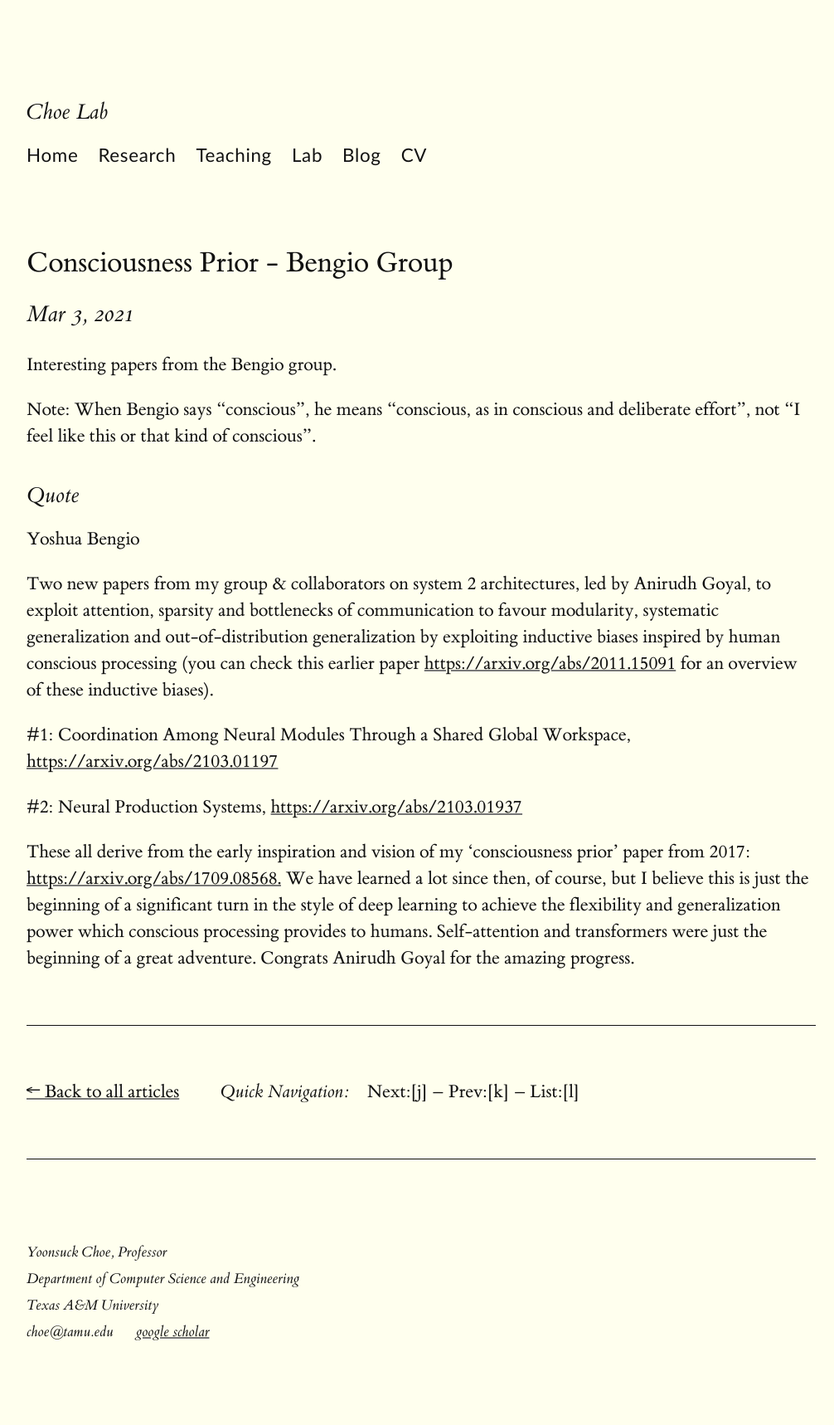
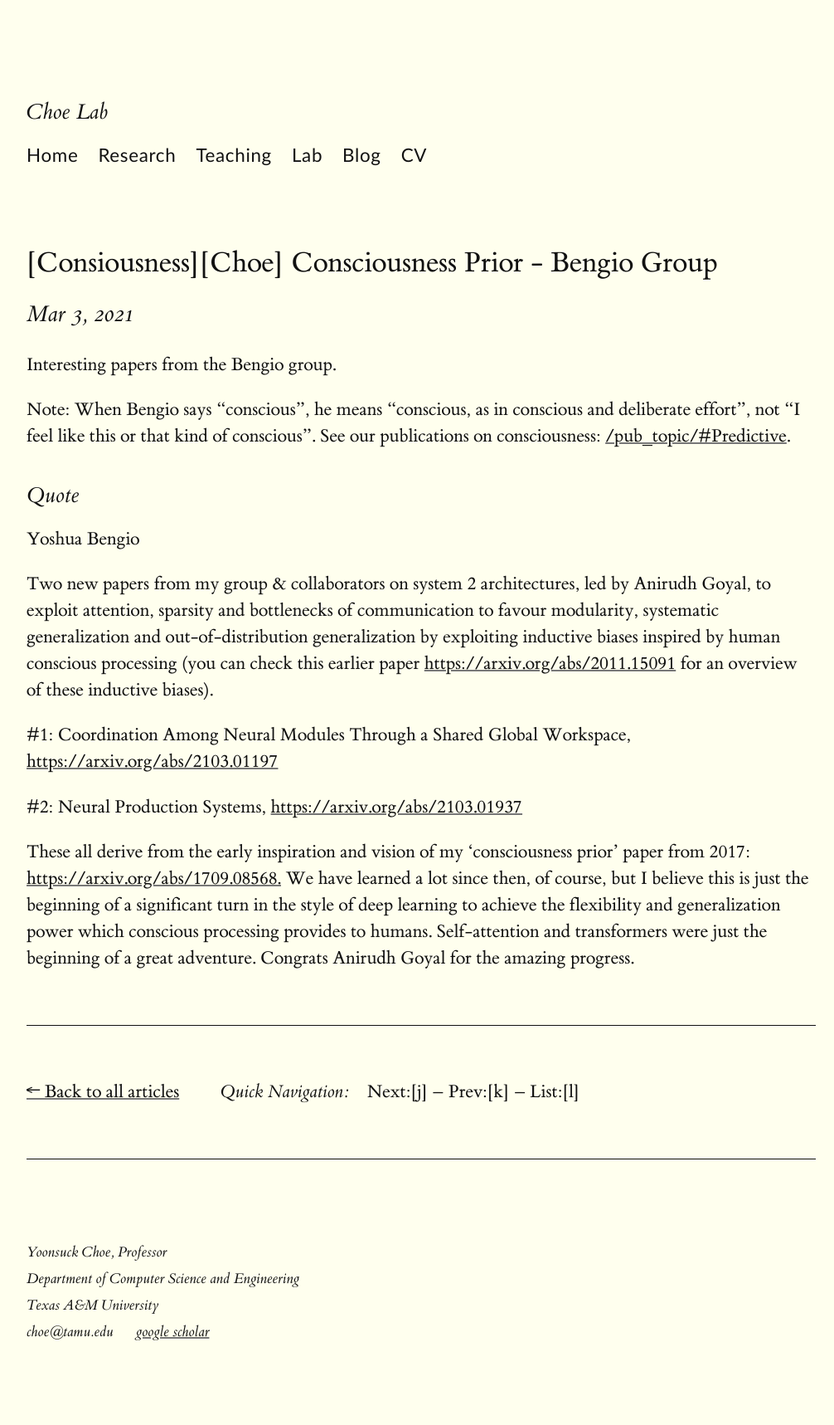
Before and after one commit to yschoe/yschoe.github.io, a Jekyll site: the page built from _posts/2021-03-03-Consciousness-prior---Bengio-group.markdown, in a window 1280 px wide. Shown: the whole page at 83% size, without its empty margins (128-1134 px from the left). Built offline with Jekyll 4.4.1, drawn with Linux system fonts in a browser that asks for light colours.

Commit message:
post fix

```diff
--- a/_posts/2021-03-03-Consciousness-prior---Bengio-group.markdown
+++ b/_posts/2021-03-03-Consciousness-prior---Bengio-group.markdown
@@ -1,13 +1,13 @@
 ---
 layout: post
-title:  "Consciousness prior - Bengio group"
+title:  "[Consiousness][Choe] Consciousness prior - Bengio group"
 date:   March 3, 2021
 categories: none
 ---
 
 Interesting papers from the Bengio group.
 
- Note: When Bengio says "conscious", he means "conscious, as in conscious and deliberate effort", not "I feel like this or that kind of conscious".
+ Note: When Bengio says "conscious", he means "conscious, as in conscious and deliberate effort", not "I feel like this or that kind of conscious". See our publications on consciousness: [/pub_topic/#Predictive](/pub_topic/#Predictive).
 
 
 
```
